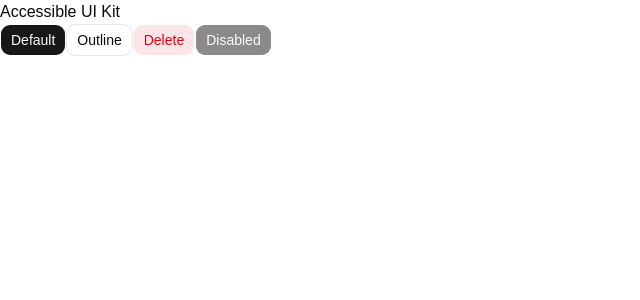
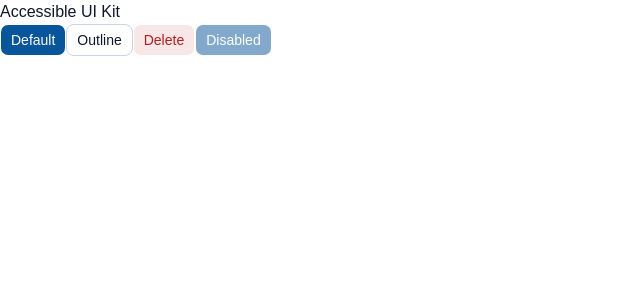
Before and after one commit to sufyspace/ui-kit-a11y, a React (Vite) app: page / in a window 1280 px wide. Shown: the top 300 px of the page, without its empty margins (0-640 px from the left). Built offline with nearby package versions, Linux system fonts and the light colour scheme.

Commit message:
feat: integrate tokens with shadcn theme

```diff
--- a/src/index.css
+++ b/src/index.css
@@ -3,127 +3,20 @@
 @import "shadcn/tailwind.css";
 @import "@fontsource-variable/geist";
 
+@import "./styles/token.css";
+@import "./styles/theme.css";
+
 @custom-variant dark (&:is(.dark *));
-
-@theme inline {
-    --font-heading: var(--font-sans);
-    --font-sans: 'Geist Variable', sans-serif;
-    --color-sidebar-ring: var(--sidebar-ring);
-    --color-sidebar-border: var(--sidebar-border);
-    --color-sidebar-accent-foreground: var(--sidebar-accent-foreground);
-    --color-sidebar-accent: var(--sidebar-accent);
-    --color-sidebar-primary-foreground: var(--sidebar-primary-foreground);
-    --color-sidebar-primary: var(--sidebar-primary);
-    --color-sidebar-foreground: var(--sidebar-foreground);
-    --color-sidebar: var(--sidebar);
-    --color-chart-5: var(--chart-5);
-    --color-chart-4: var(--chart-4);
-    --color-chart-3: var(--chart-3);
-    --color-chart-2: var(--chart-2);
-    --color-chart-1: var(--chart-1);
-    --color-ring: var(--ring);
-    --color-input: var(--input);
-    --color-border: var(--border);
-    --color-destructive: var(--destructive);
-    --color-accent-foreground: var(--accent-foreground);
-    --color-accent: var(--accent);
-    --color-muted-foreground: var(--muted-foreground);
-    --color-muted: var(--muted);
-    --color-secondary-foreground: var(--secondary-foreground);
-    --color-secondary: var(--secondary);
-    --color-primary-foreground: var(--primary-foreground);
-    --color-primary: var(--primary);
-    --color-popover-foreground: var(--popover-foreground);
-    --color-popover: var(--popover);
-    --color-card-foreground: var(--card-foreground);
-    --color-card: var(--card);
-    --color-foreground: var(--foreground);
-    --color-background: var(--background);
-    --radius-sm: calc(var(--radius) * 0.6);
-    --radius-md: calc(var(--radius) * 0.8);
-    --radius-lg: var(--radius);
-    --radius-xl: calc(var(--radius) * 1.4);
-    --radius-2xl: calc(var(--radius) * 1.8);
-    --radius-3xl: calc(var(--radius) * 2.2);
-    --radius-4xl: calc(var(--radius) * 2.6);
-}
-
-:root {
-    --background: oklch(1 0 0);
-    --foreground: oklch(0.145 0 0);
-    --card: oklch(1 0 0);
-    --card-foreground: oklch(0.145 0 0);
-    --popover: oklch(1 0 0);
-    --popover-foreground: oklch(0.145 0 0);
-    --primary: oklch(0.205 0 0);
-    --primary-foreground: oklch(0.985 0 0);
-    --secondary: oklch(0.97 0 0);
-    --secondary-foreground: oklch(0.205 0 0);
-    --muted: oklch(0.97 0 0);
-    --muted-foreground: oklch(0.556 0 0);
-    --accent: oklch(0.97 0 0);
-    --accent-foreground: oklch(0.205 0 0);
-    --destructive: oklch(0.577 0.245 27.325);
-    --border: oklch(0.922 0 0);
-    --input: oklch(0.922 0 0);
-    --ring: oklch(0.708 0 0);
-    --chart-1: oklch(0.87 0 0);
-    --chart-2: oklch(0.556 0 0);
-    --chart-3: oklch(0.439 0 0);
-    --chart-4: oklch(0.371 0 0);
-    --chart-5: oklch(0.269 0 0);
-    --radius: 0.625rem;
-    --sidebar: oklch(0.985 0 0);
-    --sidebar-foreground: oklch(0.145 0 0);
-    --sidebar-primary: oklch(0.205 0 0);
-    --sidebar-primary-foreground: oklch(0.985 0 0);
-    --sidebar-accent: oklch(0.97 0 0);
-    --sidebar-accent-foreground: oklch(0.205 0 0);
-    --sidebar-border: oklch(0.922 0 0);
-    --sidebar-ring: oklch(0.708 0 0);
-}
-
-.dark {
-    --background: oklch(0.145 0 0);
-    --foreground: oklch(0.985 0 0);
-    --card: oklch(0.205 0 0);
-    --card-foreground: oklch(0.985 0 0);
-    --popover: oklch(0.205 0 0);
-    --popover-foreground: oklch(0.985 0 0);
-    --primary: oklch(0.922 0 0);
-    --primary-foreground: oklch(0.205 0 0);
-    --secondary: oklch(0.269 0 0);
-    --secondary-foreground: oklch(0.985 0 0);
-    --muted: oklch(0.269 0 0);
-    --muted-foreground: oklch(0.708 0 0);
-    --accent: oklch(0.269 0 0);
-    --accent-foreground: oklch(0.985 0 0);
-    --destructive: oklch(0.704 0.191 22.216);
-    --border: oklch(1 0 0 / 10%);
-    --input: oklch(1 0 0 / 15%);
-    --ring: oklch(0.556 0 0);
-    --chart-1: oklch(0.87 0 0);
-    --chart-2: oklch(0.556 0 0);
-    --chart-3: oklch(0.439 0 0);
-    --chart-4: oklch(0.371 0 0);
-    --chart-5: oklch(0.269 0 0);
-    --sidebar: oklch(0.205 0 0);
-    --sidebar-foreground: oklch(0.985 0 0);
-    --sidebar-primary: oklch(0.488 0.243 264.376);
-    --sidebar-primary-foreground: oklch(0.985 0 0);
-    --sidebar-accent: oklch(0.269 0 0);
-    --sidebar-accent-foreground: oklch(0.985 0 0);
-    --sidebar-border: oklch(1 0 0 / 10%);
-    --sidebar-ring: oklch(0.556 0 0);
-}
 
 @layer base {
     * {
         @apply border-border outline-ring/50;
     }
+
     body {
         @apply bg-background text-foreground;
     }
+
     html {
         @apply font-sans;
     }
--- /dev/null
+++ b/src/styles/theme.css
@@ -0,0 +1,138 @@
+/*
+ * CUI Theme Adapter
+ *
+ * Maps CUI design tokens to shadcn and Tailwind.
+ */
+
+:root {
+    /* Base */
+    --background: var(--cui-color-surface);
+    --foreground: var(--cui-color-on-surface);
+
+    /* Card */
+    --card: var(--cui-color-surface);
+    --card-foreground: var(--cui-color-on-surface);
+
+    /* Popover */
+    --popover: var(--cui-color-surface);
+    --popover-foreground: var(--cui-color-on-surface);
+
+    /* Primary */
+    --primary: var(--cui-color-primary);
+    --primary-foreground: var(--cui-color-on-primary);
+
+    /* Secondary */
+    --secondary: var(--cui-color-surface-variant);
+    --secondary-foreground: var(--cui-color-on-surface);
+
+    /* Muted */
+    --muted: var(--cui-color-surface-variant);
+    --muted-foreground: var(--cui-color-on-surface-variant);
+
+    /* Accent */
+    --accent: var(--cui-color-primary-container);
+    --accent-foreground: var(--cui-color-on-primary-container);
+
+    /* Destructive */
+    --destructive: var(--cui-color-error);
+
+    /* Border / Form */
+    --border: var(--cui-color-outline-variant);
+    --input: var(--cui-color-outline);
+    --ring: var(--cui-color-focus);
+
+    /* Shape */
+    --radius: var(--cui-radius-lg);
+
+    /*
+     * Chart
+     * Keep shadcn defaults for now.
+     */
+    --chart-1: oklch(0.87 0 0);
+    --chart-2: oklch(0.556 0 0);
+    --chart-3: oklch(0.439 0 0);
+    --chart-4: oklch(0.371 0 0);
+    --chart-5: oklch(0.269 0 0);
+
+    /*
+     * Sidebar
+     * Keep shadcn defaults for now.
+     */
+    --sidebar: oklch(0.985 0 0);
+    --sidebar-foreground: oklch(0.145 0 0);
+    --sidebar-primary: oklch(0.205 0 0);
+    --sidebar-primary-foreground: oklch(0.985 0 0);
+    --sidebar-accent: oklch(0.97 0 0);
+    --sidebar-accent-foreground: oklch(0.205 0 0);
+    --sidebar-border: oklch(0.922 0 0);
+    --sidebar-ring: oklch(0.708 0 0);
+}
+
+
+/* Tailwind theme mapping */
+
+@theme inline {
+    /* Typography */
+    --font-heading: var(--font-sans);
+    --font-sans: "Geist Variable", sans-serif;
+
+    /* Base */
+    --color-background: var(--background);
+    --color-foreground: var(--foreground);
+
+    /* Card */
+    --color-card: var(--card);
+    --color-card-foreground: var(--card-foreground);
+
+    /* Popover */
+    --color-popover: var(--popover);
+    --color-popover-foreground: var(--popover-foreground);
+
+    /* Primary */
+    --color-primary: var(--primary);
+    --color-primary-foreground: var(--primary-foreground);
+
+    /* Secondary */
+    --color-secondary: var(--secondary);
+    --color-secondary-foreground: var(--secondary-foreground);
+
+    /* Muted */
+    --color-muted: var(--muted);
+    --color-muted-foreground: var(--muted-foreground);
+
+    /* Accent */
+    --color-accent: var(--accent);
+    --color-accent-foreground: var(--accent-foreground);
+
+    /* Destructive */
+    --color-destructive: var(--destructive);
+
+    /* Border / Form */
+    --color-border: var(--border);
+    --color-input: var(--input);
+    --color-ring: var(--ring);
+
+    /* Charts */
+    --color-chart-1: var(--chart-1);
+    --color-chart-2: var(--chart-2);
+    --color-chart-3: var(--chart-3);
+    --color-chart-4: var(--chart-4);
+    --color-chart-5: var(--chart-5);
+
+    /* Sidebar */
+    --color-sidebar: var(--sidebar);
+    --color-sidebar-foreground: var(--sidebar-foreground);
+    --color-sidebar-primary: var(--sidebar-primary);
+    --color-sidebar-primary-foreground: var(--sidebar-primary-foreground);
+    --color-sidebar-accent: var(--sidebar-accent);
+    --color-sidebar-accent-foreground: var(--sidebar-accent-foreground);
+    --color-sidebar-border: var(--sidebar-border);
+    --color-sidebar-ring: var(--sidebar-ring);
+
+    /* Shape */
+    --radius-sm: var(--cui-radius-sm);
+    --radius-md: var(--cui-radius-md);
+    --radius-lg: var(--cui-radius-lg);
+    --radius-xl: var(--cui-radius-xl);
+    --radius-2xl: var(--cui-radius-2xl);
+}
```
Lines whose indentation alone changed are shown as unchanged.
